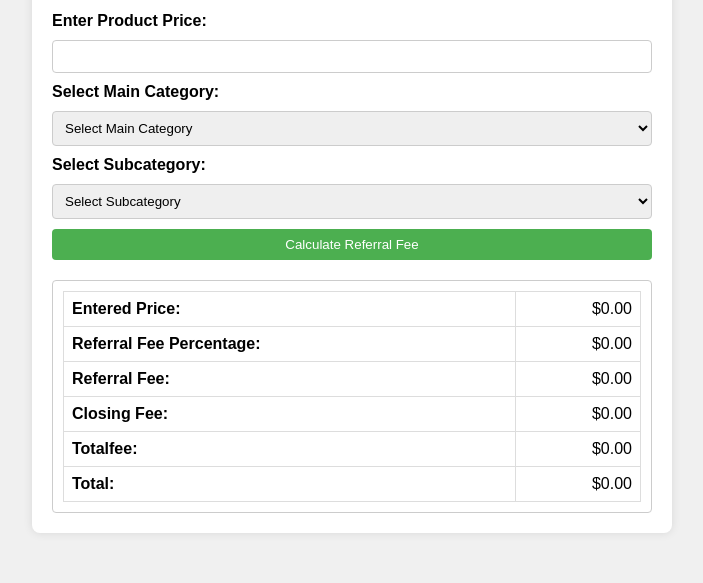
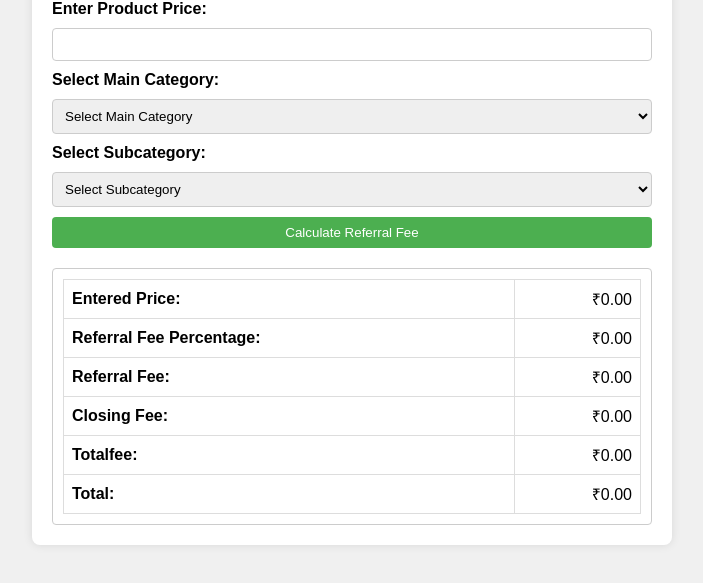
Before and after one commit to hariombhati/amazon_saller_calculator, a plain HTML site: page index.html in a window 1280 px wide. Shown: the part 177-760 px from the top of the page, without its empty margins (288-991 px from the left). Drawn offline with Linux system fonts and the light colour scheme.

Commit message:
fix some issue

```diff
--- a/index.html
+++ b/index.html
@@ -32,31 +32,31 @@
       <table id="resultTable">
         <tr>
           <td id="enteredPrice">Entered Price:</td>
-          <td id="enteredPriceValue">$0.00</td> <!-- Default value, will be updated dynamically -->
+          <td id="enteredPriceValue">₹0.00</td> <!-- Default value, will be updated dynamically -->
         </tr>
         <tr>
           <td id="referralFeeper">Referral Fee Percentage:</td>
-          <td id="referralFeepercentage">$0.00</td> <!-- Default value, will be updated dynamically -->
+          <td id="referralFeepercentage">₹0.00</td> <!-- Default value, will be updated dynamically -->
         </tr>
         <tr>
           <td id="referralFee">Referral Fee:</td>
-          <td id="referralFeeValue">$0.00</td> <!-- Default value, will be updated dynamically -->
+          <td id="referralFeeValue">₹0.00</td> <!-- Default value, will be updated dynamically -->
         </tr>
         <tr>
           <td id="closingFee">Closing Fee:</td>
-          <td id="closingFeeValue">$0.00</td> <!-- Default value, will be updated dynamically -->
+          <td id="closingFeeValue">₹0.00</td> <!-- Default value, will be updated dynamically -->
         </tr>
         <tr hidden>
           <td id="gst">GST:</td>
-          <td id="gstValue">$0.00</td> <!-- Default value, will be updated dynamically -->
+          <td id="gstValue">₹0.00</td> <!-- Default value, will be updated dynamically -->
         </tr>
         <tr>
           <td id="totalfees">Totalfee:</td>
-          <td id="totalfee">$0.00</td> <!-- Default value, will be updated dynamically -->
+          <td id="totalfee">₹0.00</td> <!-- Default value, will be updated dynamically -->
         </tr>
         <tr>
           <td id="total">Total:</td>
-          <td id="totalValue">$0.00</td> <!-- Default value, will be updated dynamically -->
+          <td id="totalValue">₹0.00</td> <!-- Default value, will be updated dynamically -->
         </tr>
       </table>
     </div>
--- a/scripts.js
+++ b/scripts.js
@@ -1807,8 +1807,7 @@ function calculateReferralFee() {
     const gstAmount = (referralFeeValueAmount * 0.18).toFixed(2);
     const totalAmount = (
       parseFloat(referralFeeValueAmount) +
-      parseFloat(closingFeeAmount.replace("₹", "")) +
-
+      parseFloat(closingFeeAmount.replace("₹", ""))
     ).toFixed(2);
 
     enteredPriceValue.textContent = `₹ ${enteredPrice}`;
```
